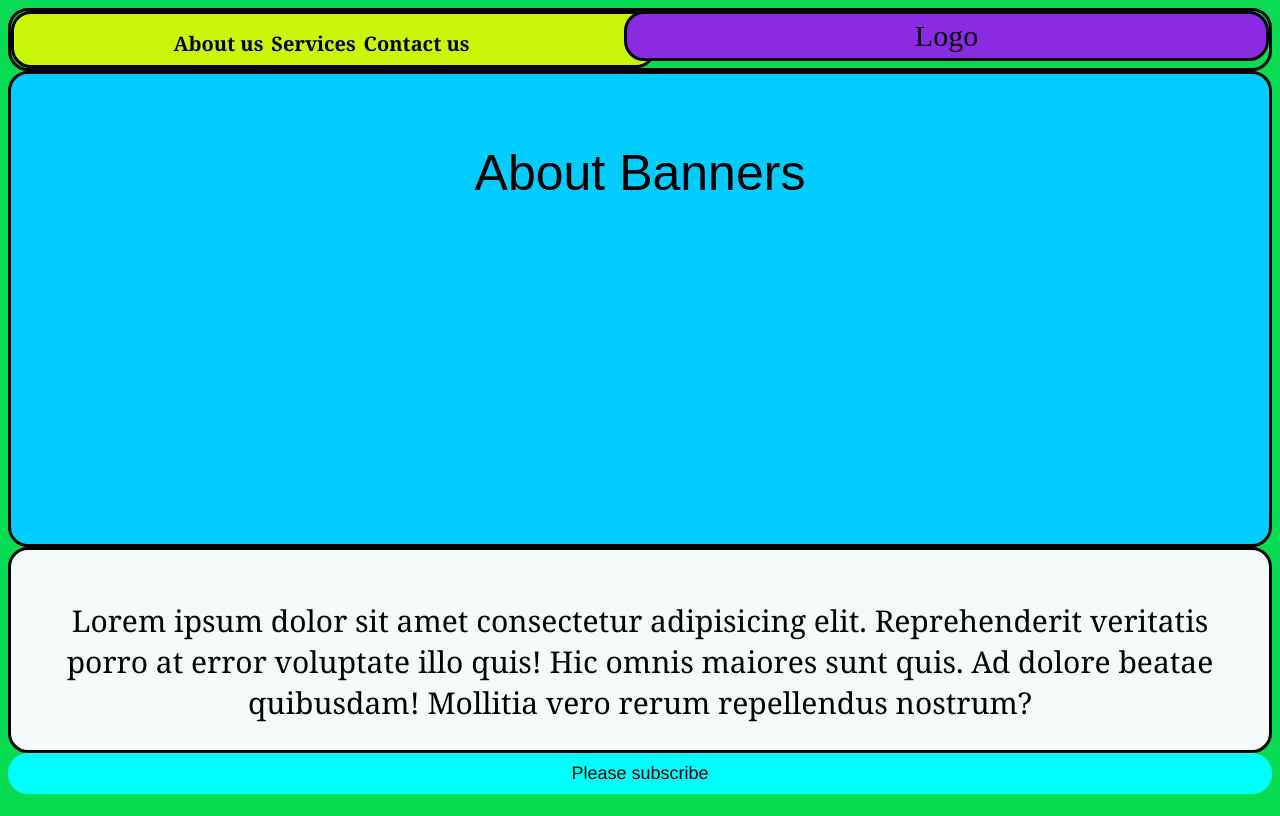
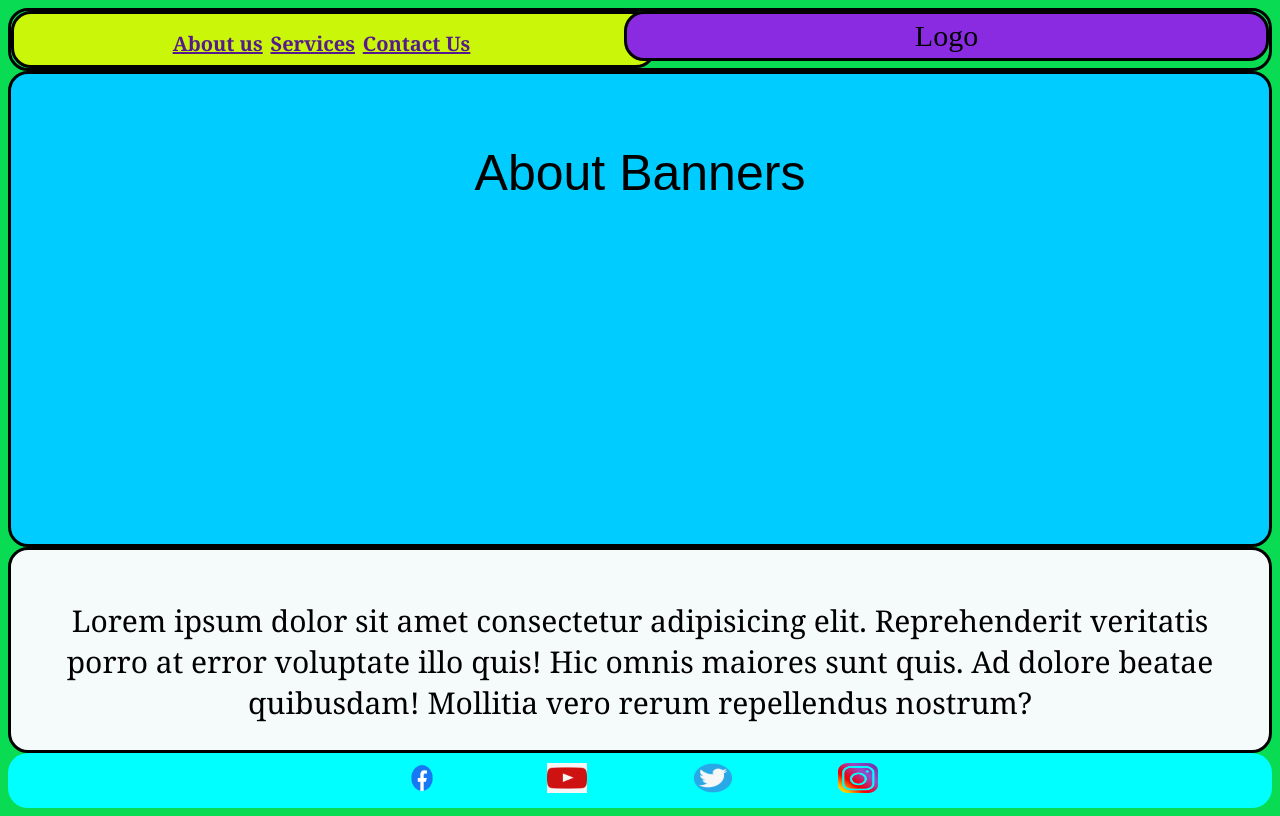
Before and after one commit to Rsinahan/bootcamp, a plain HTML site: page HtmlTopics/about.html in a window 1280 px wide. Drawn offline with Linux system fonts and the light colour scheme.

Commit message:
add logo images

```diff
--- a/HtmlTopics/about.css
+++ b/HtmlTopics/about.css
@@ -8,6 +8,7 @@ body {
     border-radius: 20px;
     font-size: large;
     padding: 10px;
+    word-spacing: 100px;
 }
 .banners{
     background-color: rgb(0, 204, 255);
--- a/HtmlTopics/about.html
+++ b/HtmlTopics/about.html
@@ -14,9 +14,9 @@
                 <span> Logo</span>
             </div>
         <div class="contactcontainer">
-                <li> About us</li>
-                <li> Services</li>
-                <li> Contact us</li>
+                <li><a href="">About us</a></li>
+                <li><a href="">Services</a></li>
+                <li><a href="">Contact Us</a></li>
         </div>
     </div>
             <div  class="banners">
@@ -32,7 +32,15 @@
     </div>
         <div class="footer">
             <div>
-                <footer>Please subscribe</footer>
+                <footer>
+                    <div>
+                        <span><a href="www.facebook.com"><img src="./logos/fb logo.png" alt="fb logo" width="40px" height="30px"></a></span>
+                        <span><a href=""><img src="./logos/youtube logo.png" alt="youtube logo" width="40px" height="30px" background-color="none"></a></span>
+                        <span><a href=""><img src="./logos/tweeter logo.png" alt="tweeter logo" width="40px" height="30px"></a></span>
+                        <span><a href=""><img src="./logos/instagram logo.png" alt="instagram logo" width="40px" height="30px"></a></span>
+                    </div>
+
+                </footer>
             </div>
         </div>
     <div>
```
